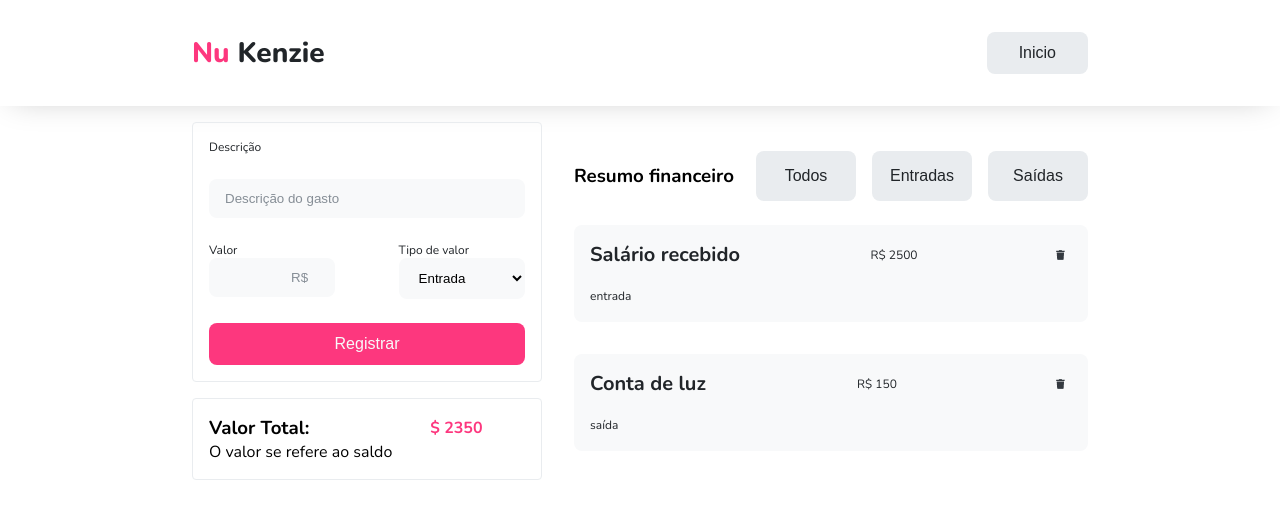
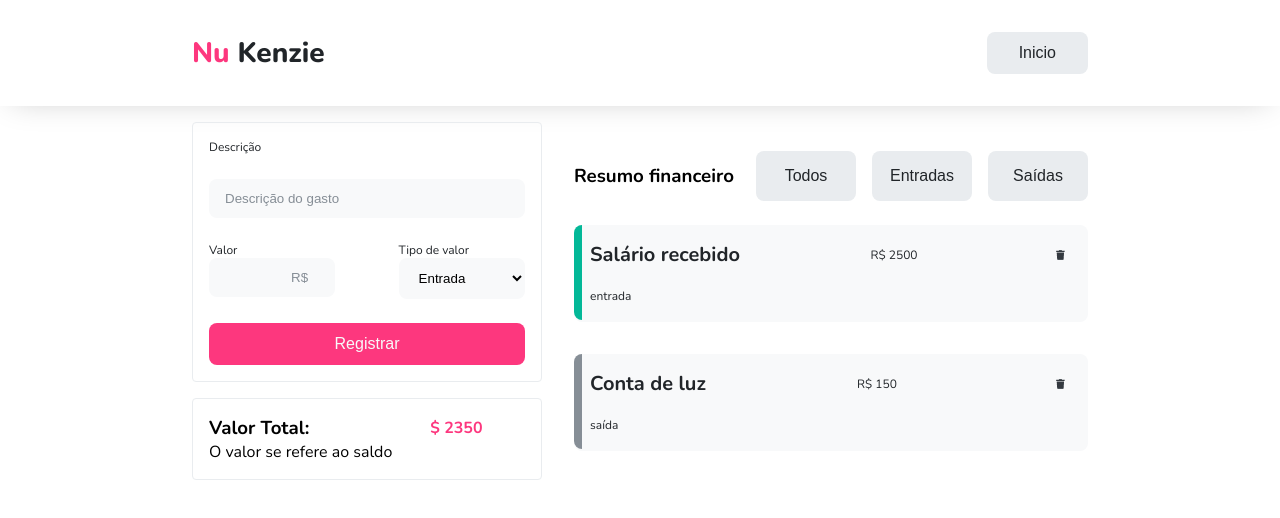
Before and after one commit to AndersonKeller/react-entrega-s1-template-nu-kenzie-AndersonKeller, a React (Create React App) app: page / in a window 1280 px wide. Both pictures are taken after a click on the button "Iniciar". Shown: the top 518 px of the page. Built offline with nearby package versions, Linux system fonts and the light colour scheme.

Commit message:
create color type value

```diff
--- a/src/components/Card/index.jsx
+++ b/src/components/Card/index.jsx
@@ -2,11 +2,16 @@ import "./styles.css";
 export function Card({
   transaction,
   index,
+  colorType,
   listTransaction = [],
   setListTransactions,
 }) {
   return (
     <li className="li-card">
+      <div
+        className="div-type-span"
+        style={{ backgroundColor: `${colorType}` }}
+      ></div>
       <p>{transaction.description}</p>
       <span>R$ {transaction.value}</span>
       <button
--- a/src/components/Card/styles.css
+++ b/src/components/Card/styles.css
@@ -11,6 +11,7 @@
   cursor: pointer;
   gap: 1rem;
   min-width: 350px;
+  position: relative;
 }
 .li-card p {
   font-size: var(--title3);
@@ -43,3 +44,12 @@
   width: 100%;
   text-align: left;
 }
+.div-type-span {
+  height: 95px;
+  width: 8px;
+
+  position: absolute;
+  top: 0;
+  left: 0;
+  border-radius: 8px 0 0 8px;
+}
--- a/src/components/List/index.jsx
+++ b/src/components/List/index.jsx
@@ -2,16 +2,23 @@ import { Card } from "../Card";
 import "./styles.css";
 
 export function List({ list = [], listTransaction, setListTransactions }) {
+  let color;
   return list.length ? (
-    list.map((transaction, index) => (
+    list.map((transaction, index) => {
+      transaction.type === "entrada"
+        ? (color = "#03b898")
+        : (color = "#868e96");
+      return (
         <Card
           key={index}
           index={index}
           transaction={transaction}
           setListTransactions={setListTransactions}
           listTransaction={listTransaction}
+          colorType={color}
         />
-    ))
+      );
+    })
   ) : (
     <>
       <h3 className="no-card-h3">Você ainda não possui nenhum lançamento</h3>
```
Lines whose indentation alone changed are shown as unchanged.
